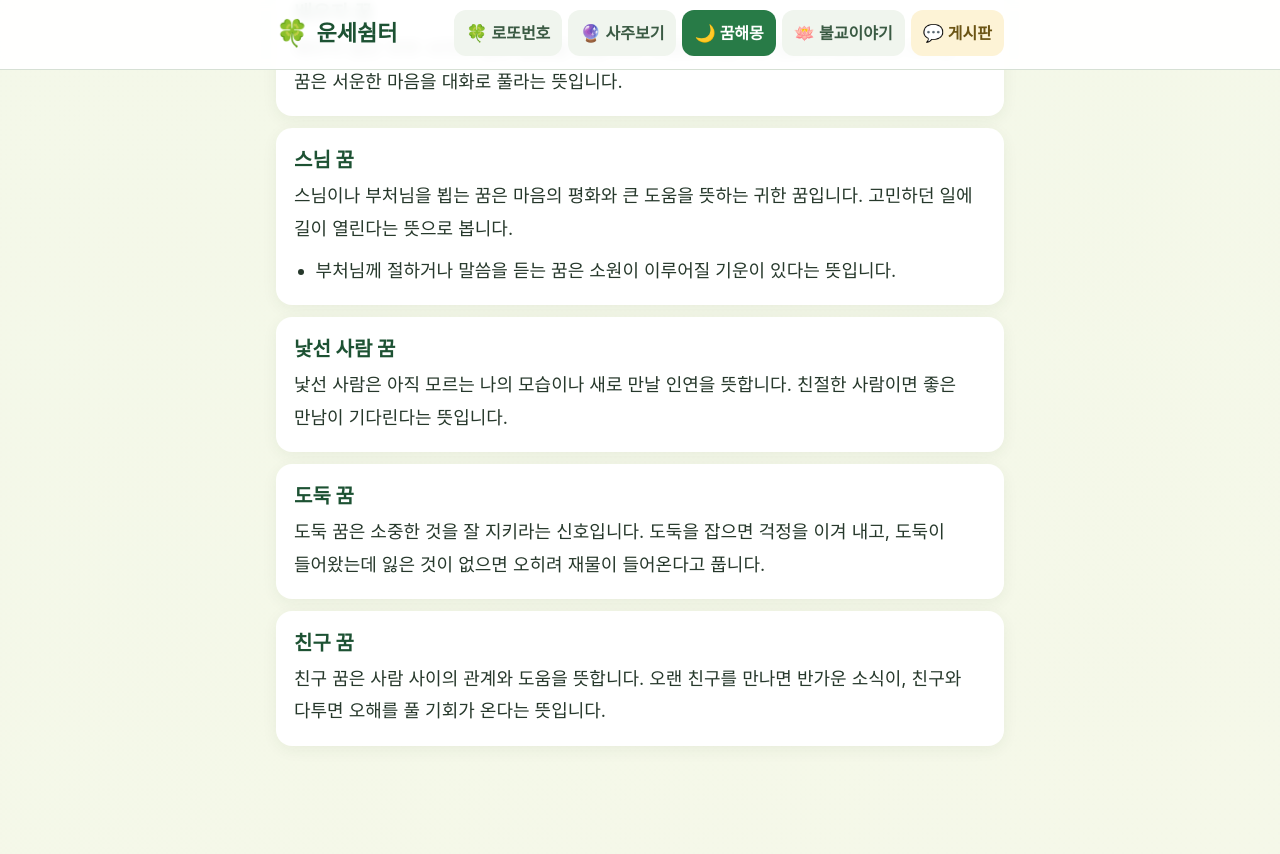
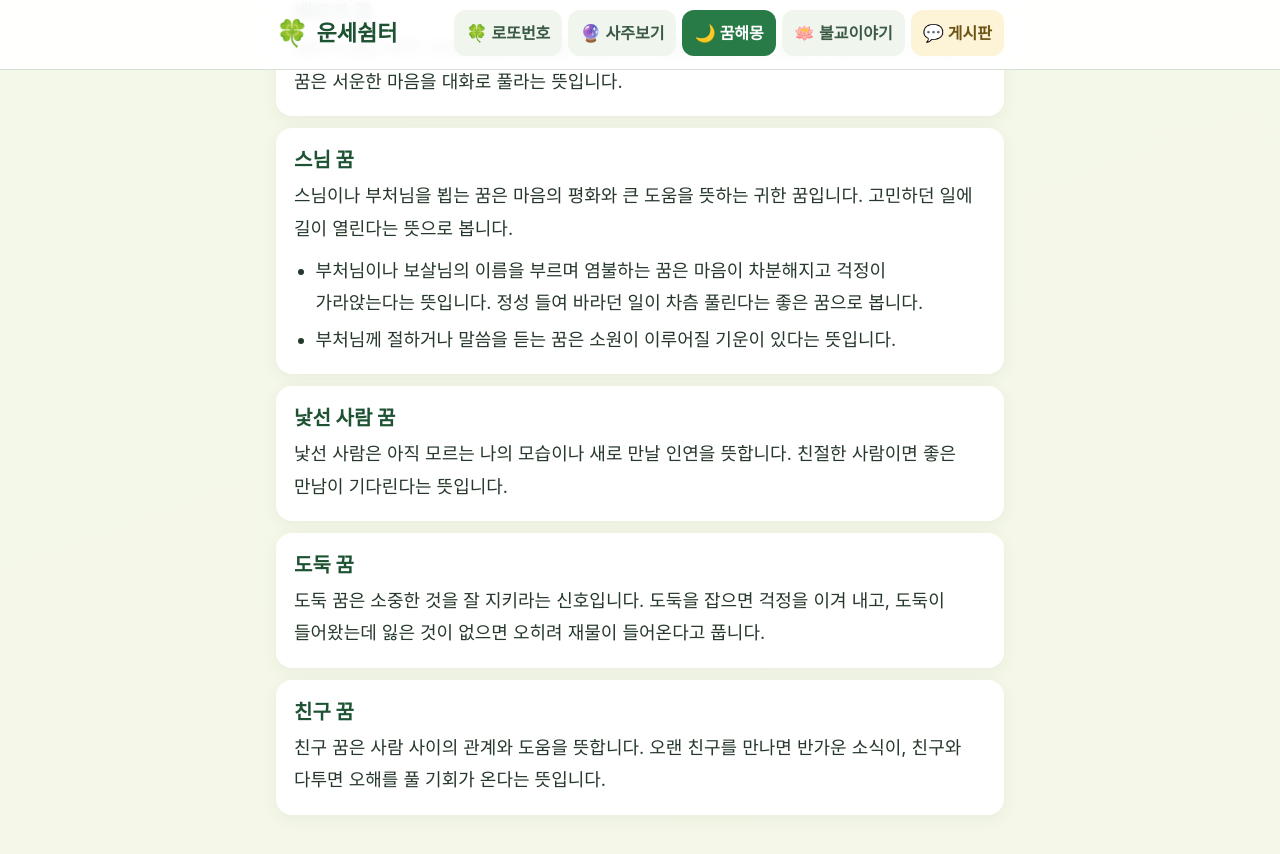
Before and after one commit to your7179/aulir, a Jekyll site: the page built from dream/index.html, in a window 1280 px wide and 900 px high, scrolled down 7491 px. Shown: the top 854 px of the window. Built offline with Jekyll 4.4.1, drawn with Linux system fonts in a browser that asks for light colours; some web fonts are replaced.

Commit message:
Add files via upload

```diff
--- a/_data/dream.json
+++ b/_data/dream.json
@@ -688,10 +688,30 @@
    "부처님",
    "관세음보살",
    "보살님",
-   "불상"
+   "불상",
+   "아미타불",
+   "염불",
+   "염주",
+   "목탁",
+   "불경",
+   "독경"
   ],
   "sum": "스님이나 부처님을 뵙는 꿈은 마음의 평화와 큰 도움을 뜻하는 귀한 꿈입니다. 고민하던 일에 길이 열린다는 뜻으로 봅니다.",
   "acts": [
+   {
+    "k": [
+     "염불",
+     "아미타불",
+     "관세음",
+     "염주",
+     "외우",
+     "외웠",
+     "외는",
+     "불렀",
+     "부르"
+    ],
+    "t": "부처님이나 보살님의 이름을 부르며 염불하는 꿈은 마음이 차분해지고 걱정이 가라앉는다는 뜻입니다. 정성 들여 바라던 일이 차츰 풀린다는 좋은 꿈으로 봅니다."
+   },
    {
     "k": [
      "절",
```
